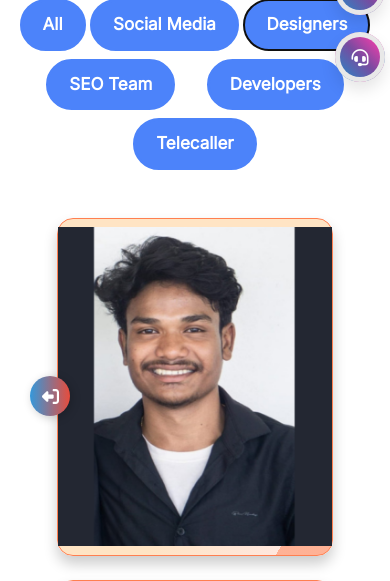
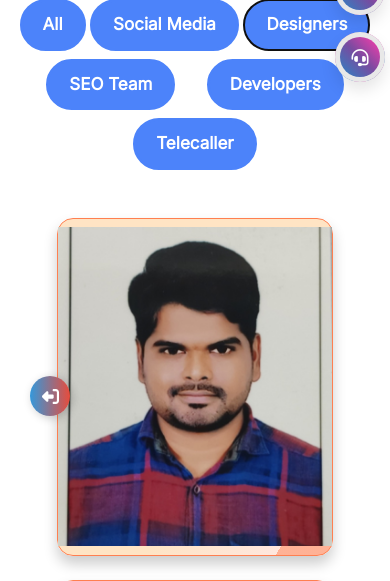
Before and after one commit to bhavi-creations/Bhavicreations, a PHP site: page /about.php in a window 390 px wide, after a click on "Designers". Shown: the part 1060-1641 px from the top of the page. Run offline with PHP 8.4, Linux system fonts and the light colour scheme; some libraries are stand-ins or nearby versions.

Commit message:
add the  designer image in  bhavicreations website

```diff
--- a/about.php
+++ b/about.php
@@ -1708,19 +1708,19 @@
                                         </div>
                                     </div> -->
 
-                                    <!-- <div class="carousel-item">
-                                        <div class="col-md-4">
-                                            <div class="card card-body">
-                                                <img class="img-fluid"
-                                                    src="assests/images/Bhavi_Creations/sathish_designer.png">
-                                            </div>
-                                        </div>
-                                    </div> -->
                                     <div class="carousel-item">
                                         <div class="col-md-4">
                                             <div class="card card-body">
                                                 <img class="img-fluid"
-                                                    src="assests/images/Bhavi_Creations/sai_kiran_1.png">
+                                                    src="assests/images/Bhavi_Creations/aslesh .png">
+                                            </div>
+                                        </div>
+                                    </div>
+                                    <div class="carousel-item">
+                                        <div class="col-md-4">
+                                            <div class="card card-body">
+                                                <img class="img-fluid"
+                                                    src="assests/images/Bhavi_Creations/mahendra.png">
                                             </div>
                                         </div>
                                     </div>
@@ -1915,28 +1915,28 @@
                     aria-labelledby="pills-Designers-kakinada-tab" tabindex="0">
                     <div class="container text-center my-3">
                         <div class="row mx-auto my-auto" style="justify-content: space-evenly;">
-                          <!-- <div class="flip-card mt-4">
-                                <div class="flip-card-inner">
-                                    <div class="flip-card-front">
-                                        <img src="assests/images/Bhavi_Creations/vinaya_designer.png"
+                          <div class="flip-card mt-4">
+                                <div class="flip-card-inner">
+                                    <div class="flip-card-front">
+                                        <img src="assests/images/Bhavi_Creations/mahendra.png"
+                                            alt="mahendra" class="card-image img-fluid">
+
+                                    </div>
+                                    <div class="flip-card-back">
+                                        <p class="title">Mahendra</p>
+                                        <p>Designer</p>
+                                    </div>
+                                </div>
+                            </div>
+                            <div class="flip-card  mt-4">
+                                <div class="flip-card-inner">
+                                    <div class="flip-card-front">
+                                        <img src="assests/images/Bhavi_Creations/aslesh .png"
                                             alt="Front Image" class="card-image img-fluid">
 
                                     </div>
                                     <div class="flip-card-back">
-                                        <p class="title">Sri Vinaya</p>
-                                        <p>Designer</p>
-                                    </div>
-                                </div>
-                            </div>  -->
-                            <div class="flip-card  mt-4">
-                                <div class="flip-card-inner">
-                                    <div class="flip-card-front">
-                                        <img src="assests/images/Bhavi_Creations/sai_kiran_1.png"
-                                            alt="Front Image" class="card-image img-fluid">
-
-                                    </div>
-                                    <div class="flip-card-back">
-                                        <p class="title">Sai Kiran</p>
+                                        <p class="title">Aslesh</p>
                                         <p>Designer</p>
                                     </div>
                                 </div>
```
Also changed, not shown: assests/images/Bhavi_Creations/aslesh .png (added), assests/images/Bhavi_Creations/mahendra.png (added).
